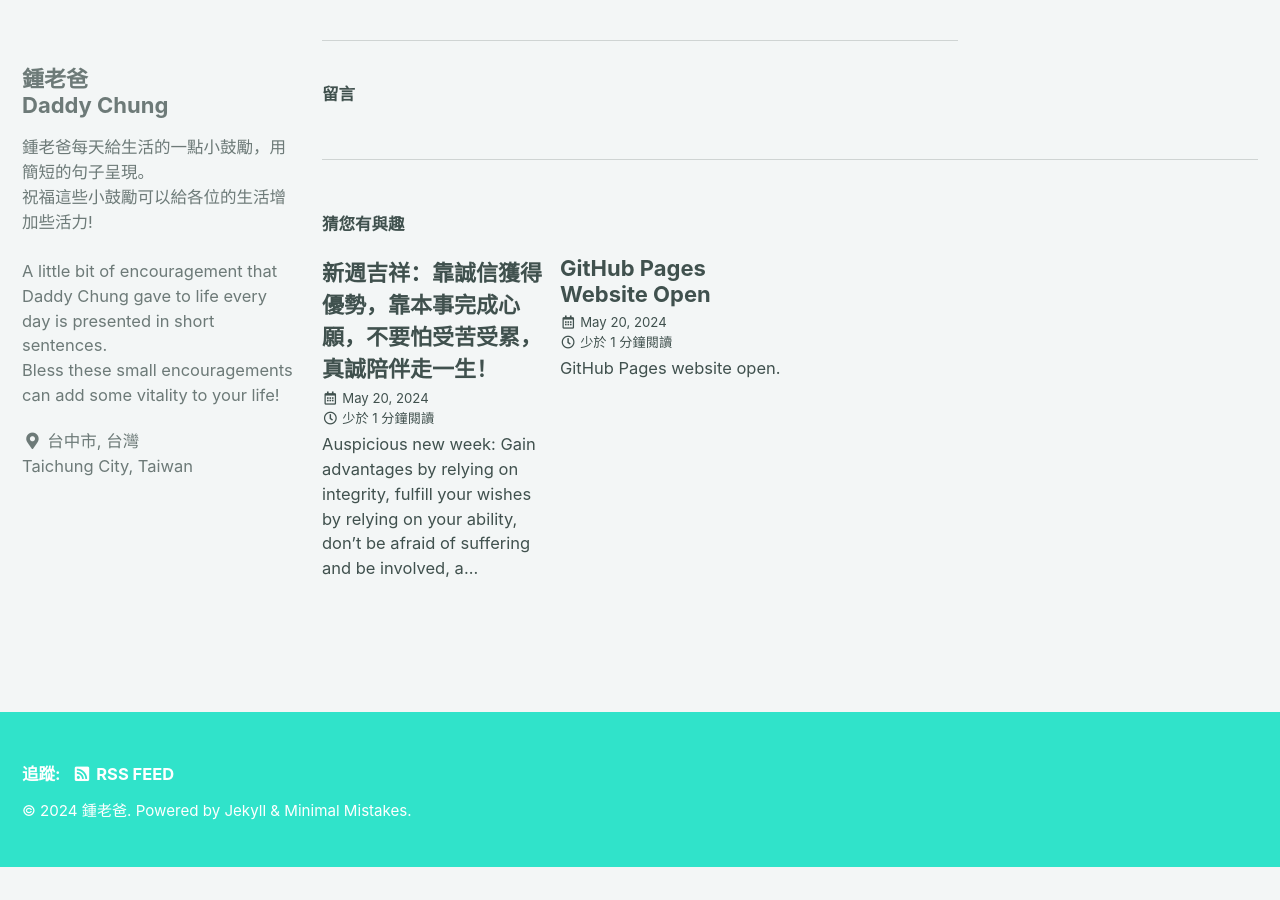
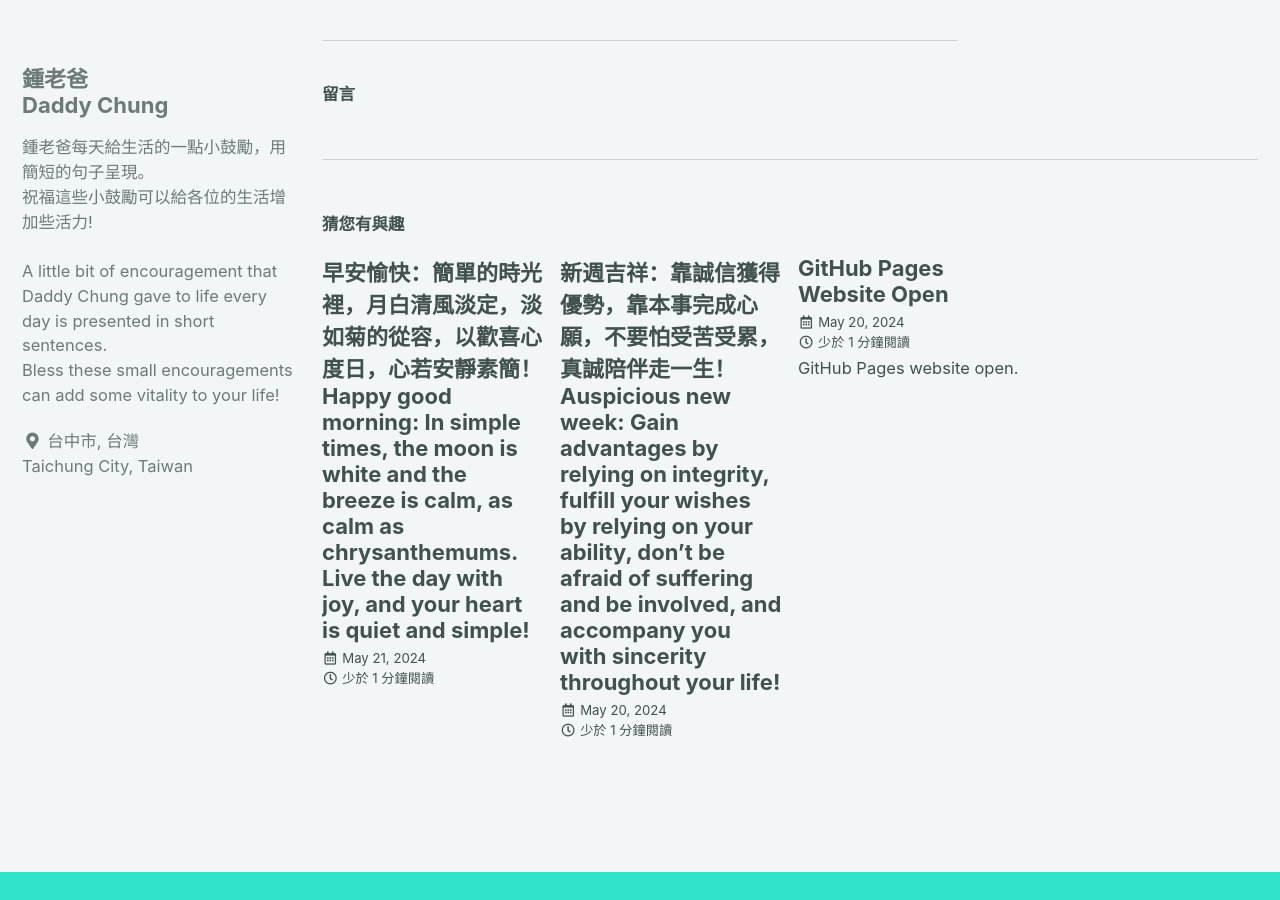
Before and after one commit to HsienChing/DaddyChung, a Jekyll site: the page built from _posts/2024-05-20-Sentence-of-the-Day-Template.md, in a window 1280 px wide and 900 px high, scrolled down 886 px. Built offline with Jekyll 4.4.1, drawn with Linux system fonts in a browser that asks for light colours; cached includes are drawn as plain includes; comment, search, counter and statistics services are not loaded; before the commit the page ends 1753 px from its top, so only the background shows below that.

Commit message:
Update post

```diff
--- /dev/null
+++ b/_posts/2024-05-21-Daddy-Chung-Sentence-of-the-Day.md
@@ -0,0 +1,15 @@
+---
+title: "早安愉快：簡單的時光裡，月白清風淡定，淡如菊的從容，以歡喜心度日，心若安靜素簡！ <br> Happy good morning: In simple times, the moon is white and the breeze is calm, as calm as chrysanthemums. Live the day with joy, and your heart is quiet and simple!"
+date: 2024-05-21 06:00:00 +0800
+excerpt: ""
+categories:
+  - 鍾老爸每日一句
+  - Daddy Chung's Sentence of the Day
+# tags:
+---
+
+> 早安愉快：簡單的時光裡，月白清風淡定，淡如菊的從容，以歡喜心度日，心若安靜素簡！
+
+---
+
+> Happy good morning: In simple times, the moon is white and the breeze is calm, as calm as chrysanthemums. Live the day with joy, and your heart is quiet and simple!
```
Also changed, not shown: _pages/about.md (+3 -2 lines), _posts/2024-05-20-Daddy-Chung-Sentence-of-the-Day.md (+4 -4 lines), _posts/2024-05-20-Sentence-of-the-Day-Template.md (+5 -0 lines).
